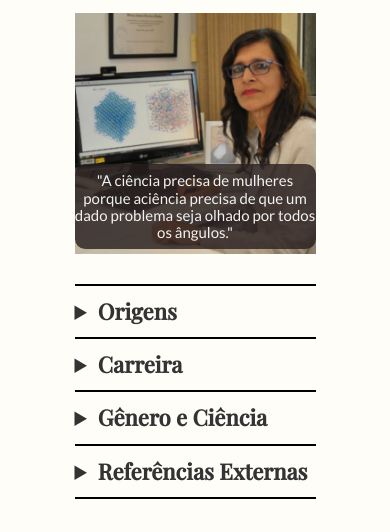
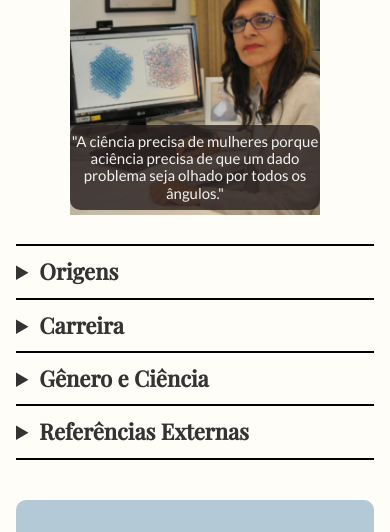
Before and after one commit to flafonto/site-mulheres-geniais, a plain HTML site: page index.html in a window 390 px wide. Shown: the part 238-770 px from the top of the page. Drawn offline with nearby package versions, Linux system fonts and the light colour scheme; a web font is replaced by a local one.

Commit message:
alteração margin telas pequenas

```diff
--- a/assets/css/estilo.css
+++ b/assets/css/estilo.css
@@ -175,17 +175,17 @@ a:active{
 
 /*mudei a margem pra %. testar sem essa media querie*/
 @media only screen and (max-width: 400px){
-    /*.body{
+    .body{
         display: flex;
         flex-direction: column;
-        margin: 0px 32px 0px 32px;
+        margin: 0%;
         padding: 10px 16px;
         --main-txt-font: 'Lato', sans-serif;
         --main-txt-color:#333;
         --footer-text-font: 'Lato', sans-serif;
         --highlight-txt-color: #CB1B1A;
         --hightlight-txt-weight:
-    }*/
+    }
 
     .slideshow-container {
         box-sizing: border-box;
```
